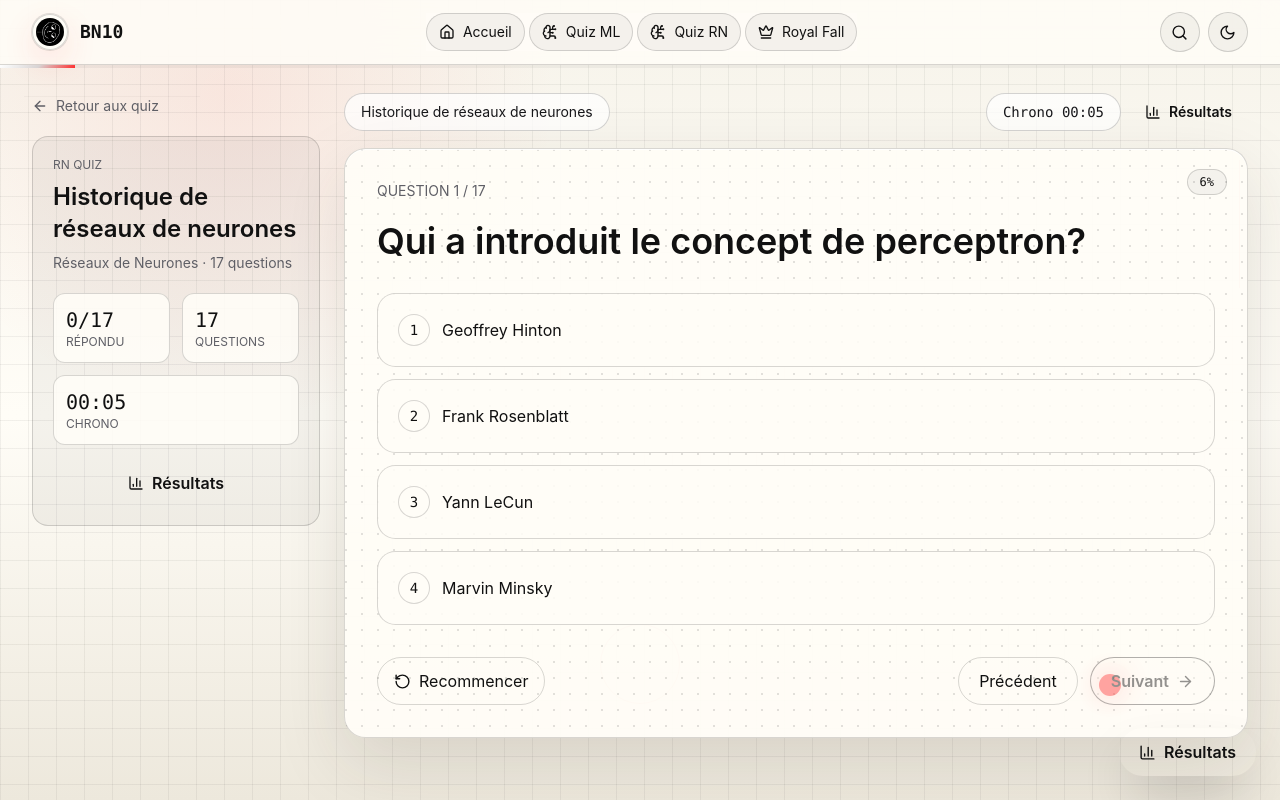
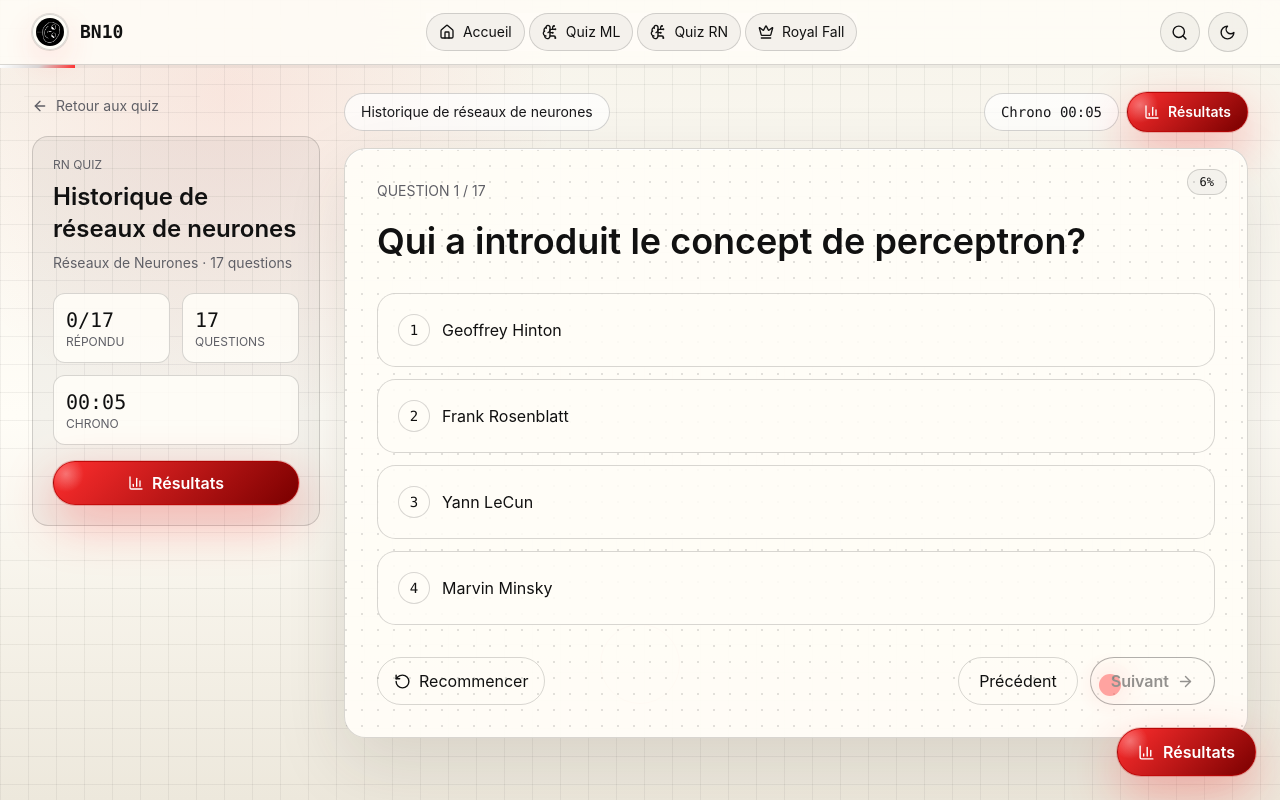
Before and after one commit to Ben10-L/bn10-, a Next.js app: page /quiz/historique-rn in a window 1280 px wide. Built offline with nearby package versions, Linux system fonts and the light colour scheme.

Commit message:
Update globals.css

```diff
--- a/app/globals.css
+++ b/app/globals.css
@@ -136,6 +136,20 @@ input {
     background: rgba(255, 255, 255, 0.72);
     color: #18181b;
   }
+
+  .quiz-results-button {
+    border: 1px solid rgba(255, 100, 100, 0.72);
+    background:
+      radial-gradient(circle at 12px 12px, rgba(255, 255, 255, 0.24), transparent 18px),
+      linear-gradient(135deg, rgba(255, 46, 46, 0.96), rgba(120, 0, 0, 0.92));
+    color: #ffffff;
+    box-shadow: 0 0 0 1px rgba(255, 46, 46, 0.18), 0 18px 48px rgba(255, 46, 46, 0.32);
+  }
+
+  .quiz-results-button:hover {
+    border-color: rgba(255, 190, 190, 0.92);
+    box-shadow: 0 0 0 1px rgba(255, 46, 46, 0.26), 0 22px 60px rgba(255, 46, 46, 0.42);
+  }
 }
 
 .dark .glass {
@@ -203,6 +217,15 @@ input {
   box-shadow: 0 0 0 1px rgba(17, 17, 17, 0.12), 0 12px 32px rgba(255, 46, 46, 0.13);
 }
 
+.light .app-theme .quiz-results-button {
+  border-color: rgba(180, 0, 0, 0.7);
+  background:
+    radial-gradient(circle at 12px 12px, rgba(255, 255, 255, 0.34), transparent 18px),
+    linear-gradient(135deg, #ff2e2e, #7a0000);
+  color: #ffffff;
+  box-shadow: 0 0 0 1px rgba(180, 0, 0, 0.2), 0 18px 48px rgba(255, 46, 46, 0.34);
+}
+
 .light .app-theme .royal-fall-theme,
 .light .app-theme .royal-fall-theme .text-white,
 .light .app-theme .royal-fall-theme .text-gray-100,
```
